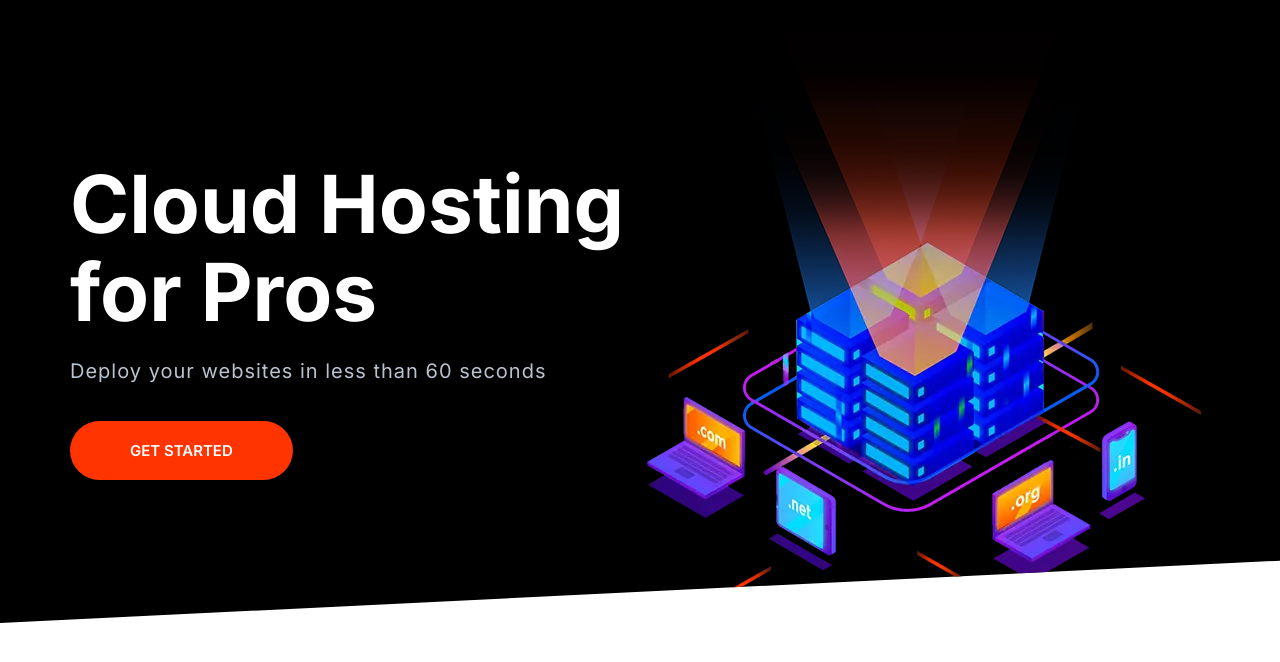
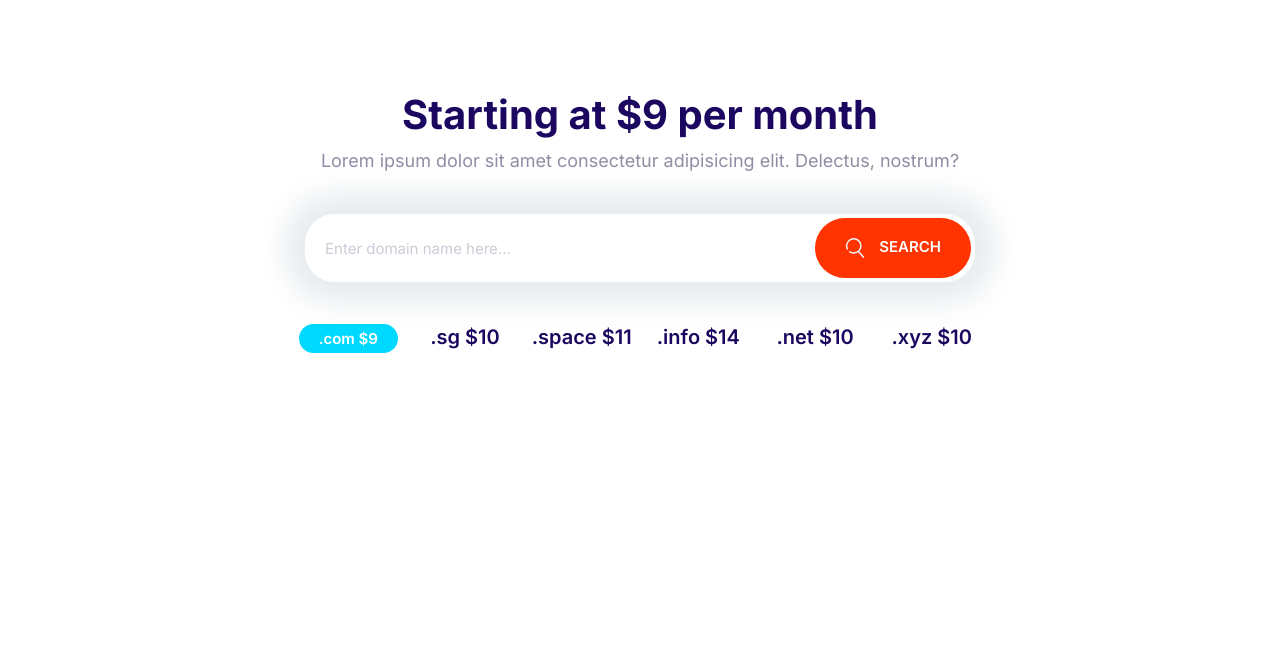
Before and after one commit to MilliDGemini/MilliFy, a plain HTML site: page indext.html in a window 1280 px wide. Drawn offline with Linux system fonts and the light colour scheme.

Commit message:
added domain block 33-vid

```diff
--- a/css/styles.css
+++ b/css/styles.css
@@ -196,10 +196,18 @@ a {
   font-size: 1.8rem;
   font-weight: 600;
   margin: 1rem 0;
+  outline: 0;
   padding: 2rem 3rem;
   text-align: center;
   text-transform: uppercase;
   white-space: nowrap;
+}
+
+.btn .icon {
+  width: 2rem;
+  height: 2rem;
+  margin-right: 1rem;
+  vertical-align: middle;
 }
 
 .btn--primary {
@@ -276,7 +284,7 @@ input {
 .input-group .input {
   border: 0;
   flex-grow: 1;
-  padding: 1.5rem 1rem;
+  padding: 1.5rem 2rem;
 }
 .input-group .btn {
   margin: 4px;
@@ -665,3 +673,28 @@ input {
     align-self: center;
   }
 }
+
+/* Domain Block */
+
+.block-domain .input-group {
+  box-shadow: 0 0 30px 20px #e6ebee;
+  border: 0;
+  margin: 4rem auto;
+  max-width: 670px;
+}
+
+.block-domain__prices {
+  display: grid;
+  grid-template-columns: repeat(3, 1fr);
+  grid-template-rows: repeat(2, 6rem);
+  font-size: 2rem;
+  font-weight: 600;
+  justify-items: center;
+  max-width: 700px;
+  margin: 0 auto;
+}
+@media screen and (min-width: 768px) {
+  .block-domain__prices {
+    grid-template-columns: repeat(auto-fit, minmax(10rem, 1fr));
+  }
+}
--- a/indext.html
+++ b/indext.html
@@ -15,27 +15,35 @@
     <link rel="stylesheet" href="/css/styles.css" />
   </head>
   <body>
-    <section class="block block--dark block--skewed-left hero">
-      <div class="container grid grid--1x2">
-        <header class="block__header hero__content">
-          <h1 class="block__heading">Cloud Hosting for Pros</h1>
-          <p class="hero__tagline">
-            Deploy your websites in less than 60 seconds
-          </p>
-          <a href="" class="btn btn--accent btn--stretched">Get Started</a>
-        </header>
-        <picture>
-          <source
-            type="image/webp"
-            srcset="images/banner.webp 1x, images/banner@2x.webp 2x"
-          />
-          <source
-            type="image/png"
-            srcset="images/banner.png 1x, images/banner@2x.png 2x"
-          />
-          <img class="hero__image" src="/images/banner.png" alt="" />
-        </picture>
+    <section class="block container block-domain">
+      <header class="block__header">
+        <h2>Starting at $9 per month</h2>
+        <p>
+          Lorem ipsum dolor sit amet consectetur adipisicing elit. Delectus,
+          nostrum?
+        </p>
+      </header>
+      <div class="input-group">
+        <input
+          type="text"
+          class="input"
+          placeholder="Enter domain name here..."
+        />
+        <button class="btn btn--accent">
+          <svg class="icon icon--white">
+            <use xlink:href="/images/sprite.svg#search"></use>
+          </svg>
+          Search
+        </button>
       </div>
+      <ul class="list block-domain__prices">
+        <li><span class="badge badge--secondary">.com $9</span></li>
+        <li>.sg $10</li>
+        <li>.space $11</li>
+        <li>.info $14</li>
+        <li>.net $10</li>
+        <li>.xyz $10</li>
+      </ul>
     </section>
     <script src="/js/main.js"></script>
   </body>
```
Also changed, not shown: components/domainBlock.html (added, +26 -0 lines), components/inputs.html (+6 -0 lines).
